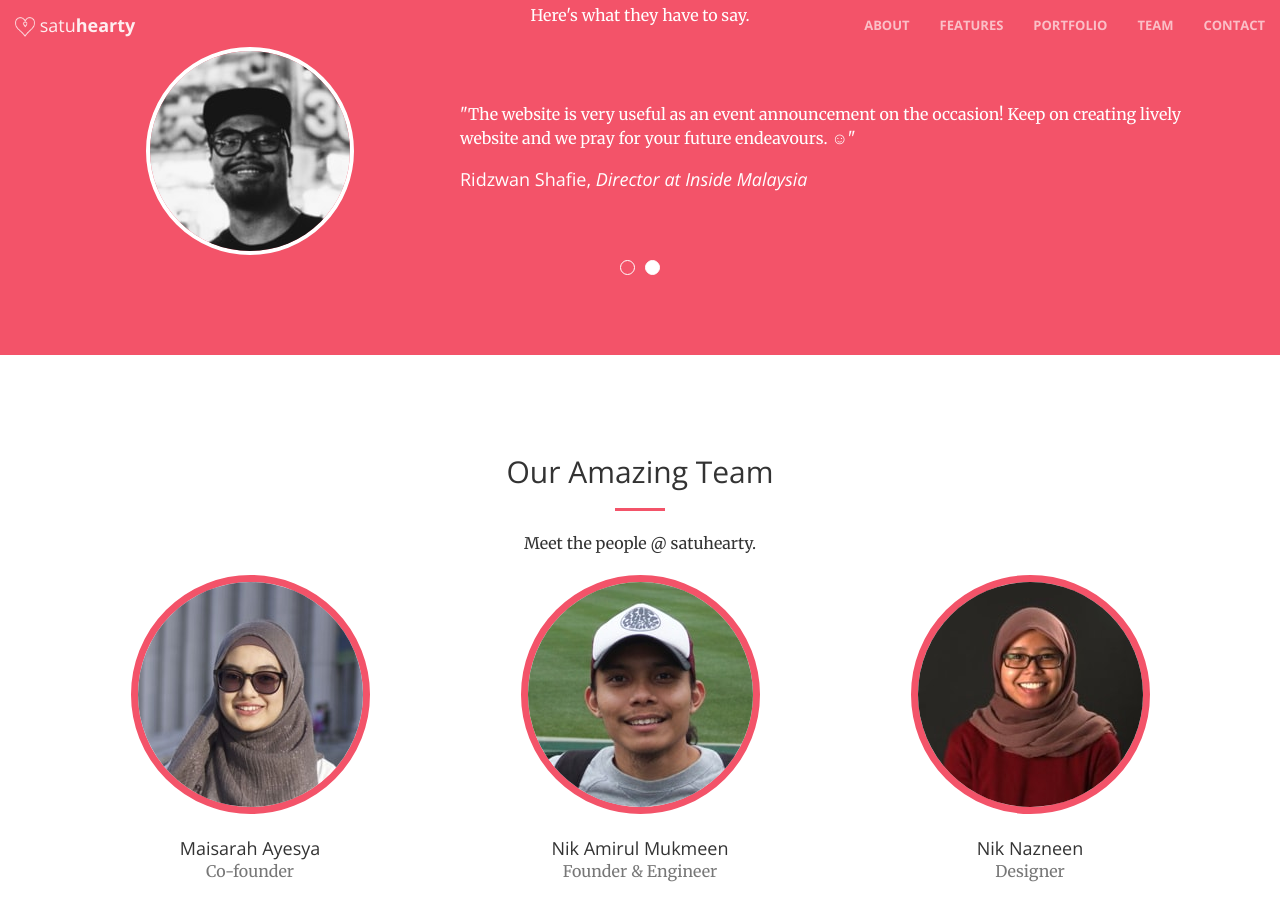
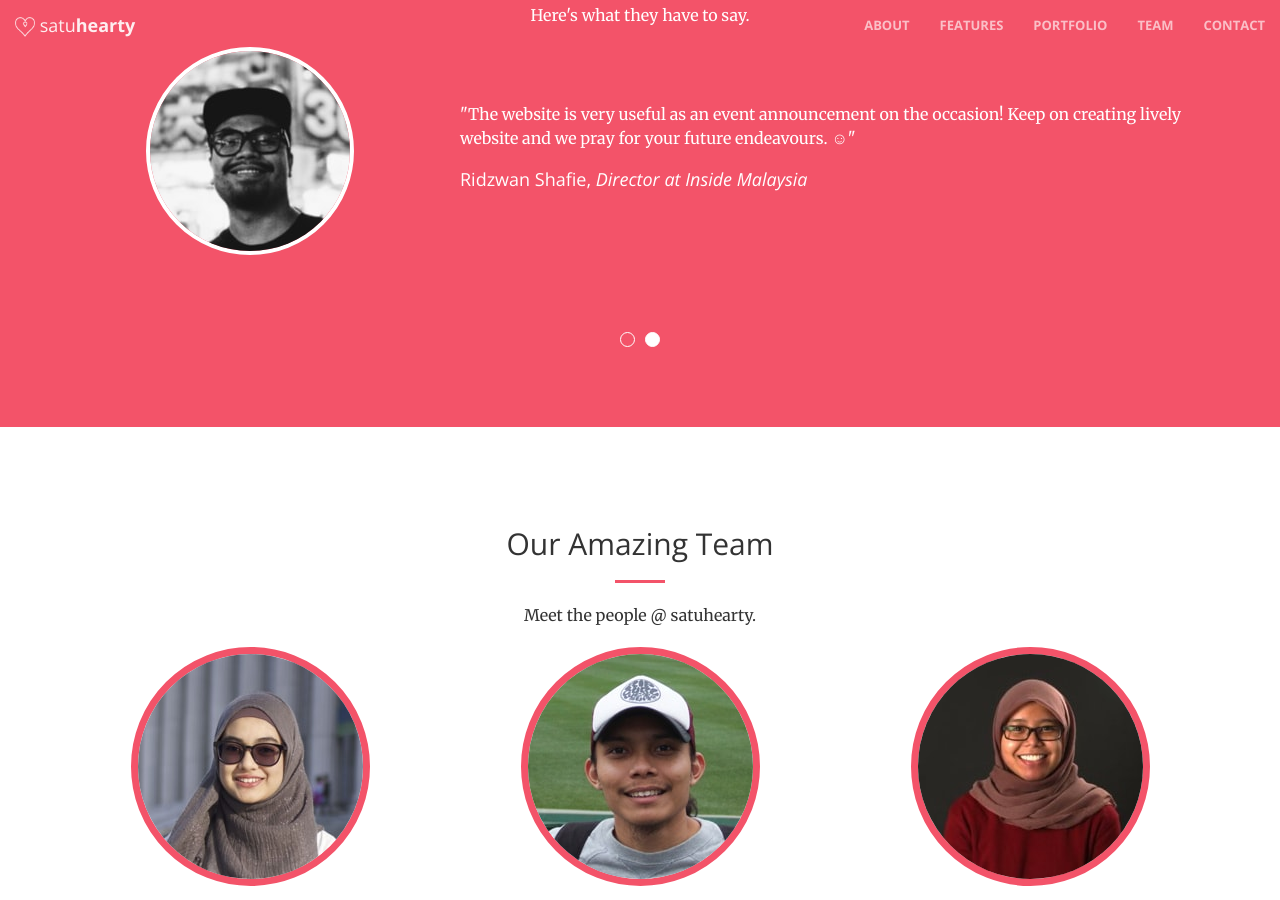
Before and after one commit to satuhearty/satuhearty, a Jekyll site: the page built from index.html, in a window 1280 px wide and 900 px high, scrolled down 2749 px. Built offline with Jekyll 4.4.1, drawn with Linux system fonts in a browser that asks for light colours; nearby versions of some CDN libraries.

Commit message:
Adding the height on the carousel

```diff
--- a/_includes/testimonial.html
+++ b/_includes/testimonial.html
@@ -10,7 +10,7 @@
       </div>
     </div>
     <div class="row">
-      <div id="myCarousel" class="carousel slide" data-ride="carousel">
+      <div id="myCarousel" class="carousel slide" data-ride="carousel" style="height: 20em;">
         <ol class="carousel-indicators testimonial-carousel-indicators">
           <li data-target="#myCarousel" data-slide-to="0" class="active testimonial-carousel-indicator"></li>
           <li data-target="#myCarousel" data-slide-to="1" class="testimonial-carousel-indicator"></li>
```
Also changed, not shown: 1 other file.
